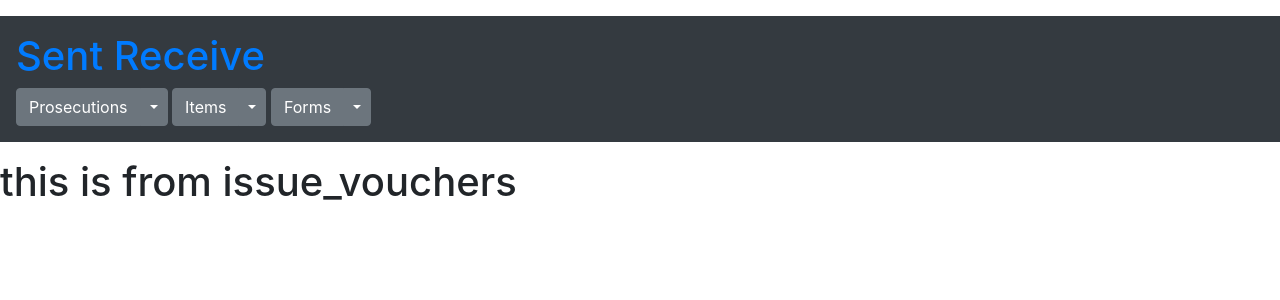
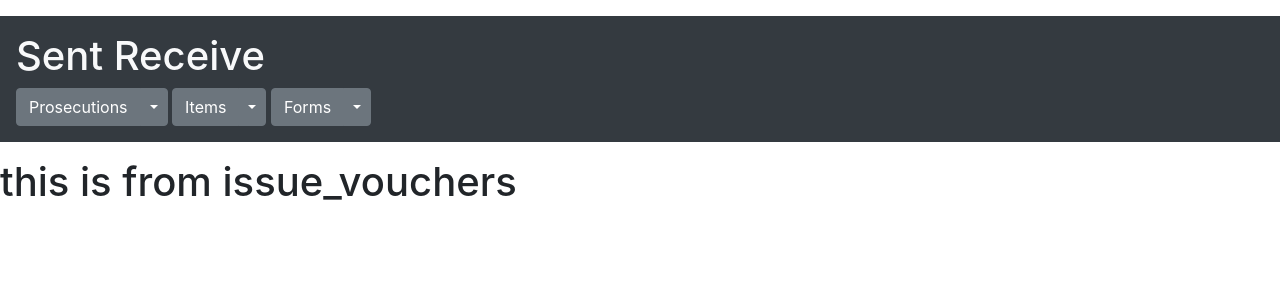
Before and after one commit to muneermohd9690/sent-receive-project, a Django app: page /forms/issue_vouchers/ in a window 1280 px wide. Shown: the top 300 px of the page. Run offline with Django 3.2, Linux system fonts and the light colour scheme; some libraries are stand-ins or nearby versions.

Commit message:
hyperlink color
changed the hyperlink color for main page.

```diff
--- a/sent_receive_project/templates/mainpage.html
+++ b/sent_receive_project/templates/mainpage.html
@@ -12,7 +12,7 @@
 <body>
 
 <div class="container-fluid p-3 my-3 bg-dark text-white">
-    <h1><a href="{% url 'mainpage' %}">Sent Receive</a></h1>
+    <h1><a href="{% url 'mainpage' %}" class="text-light">Sent Receive</a></h1>
     <div class="btn-group">
         <button type="button" class="btn btn-secondary">Prosecutions</button>
         <button type="button" class="btn btn-secondary dropdown-toggle dropdown-toggle-split" data-toggle="dropdown">
```
